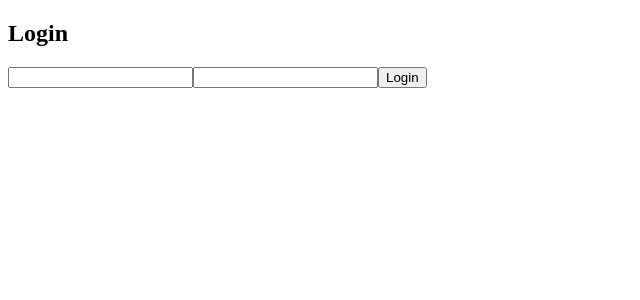
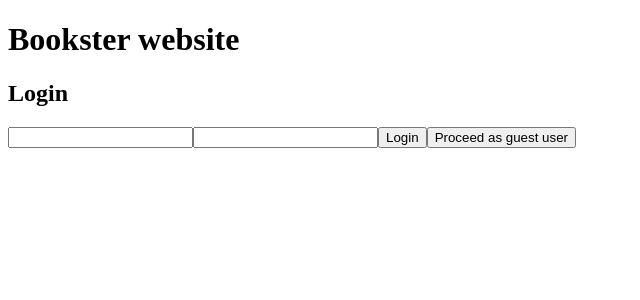
Before and after one commit to IsacZetterstrom/Bookster, a React (Create React App) app in the folder client/: page / in a window 1280 px wide. Shown: the top 300 px of the page, without its empty margins (0-640 px from the left). Built offline with nearby package versions, Linux system fonts and the light colour scheme.

Commit message:
Implemented: Header, dynamic login button, Components: added a customButton component, and header component.
Co-authored-by: Filip <Kettler-gamer@users.noreply.github.com>

```diff
--- a/client/src/App.js
+++ b/client/src/App.js
@@ -7,13 +7,30 @@
 import { BrowserRouter, Routes, Route } from "react-router-dom";
 import LoginPage from "./pages/LoginPage";
 import BookPage from "./pages/BookPage";
+import Header from "./components/Header";
 
 function App() {
   return (
     <BrowserRouter>
       <Routes>
-        <Route index element={<LoginPage />} />
-        <Route path="/library" element={<BookPage />} />
+        <Route
+          index
+          element={
+            <>
+              <Header />
+              <LoginPage />
+            </>
+          }
+        />
+        <Route
+          path="/library"
+          element={
+            <>
+              <Header />
+              <BookPage />
+            </>
+          }
+        />
       </Routes>
     </BrowserRouter>
   );
--- /dev/null
+++ b/client/src/components/Header.js
@@ -0,0 +1,41 @@
+import React from "react";
+import { useNavigate } from "react-router-dom";
+import { useState, useEffect } from "react";
+import jwtCheck from "../utils/jwtCheck";
+import CustomButton from "./abstract/CustomButton";
+
+function Header() {
+  const [showBtns, setShowBtns] = useState(false);
+  const [loggedIn, setLoggedIn] = useState(false);
+  const navigate = useNavigate();
+
+  function onSignOut() {
+    sessionStorage.clear();
+    navigate("/");
+  }
+
+  useEffect(() => {
+    setShowBtns(window.location.pathname === "/library");
+    setLoggedIn(jwtCheck());
+  });
+
+  return (
+    <header>
+      <h1>Bookster website</h1>
+      {showBtns &&
+        (loggedIn ? (
+          <CustomButton name="Sign out" type="button" onClick={onSignOut} />
+        ) : (
+          <CustomButton
+            name="Sign in"
+            type="button"
+            onClick={() => {
+              navigate("/");
+            }}
+          />
+        ))}
+    </header>
+  );
+}
+
+export default Header;
--- a/client/src/components/LoginForm.js
+++ b/client/src/components/LoginForm.js
@@ -8,10 +8,12 @@ import React from "react";
 import fetchJson from "../utils/fetchJson";
 import { useState } from "react";
 import InputField from "./abstract/inputField";
+import { useNavigate } from "react-router-dom";
 
 function LoginForm() {
   const [username, setUsername] = useState("");
   const [password, setPassword] = useState("");
+  const navigate = useNavigate();
 
   async function loginUser(e) {
     e.preventDefault();
@@ -27,6 +29,7 @@ function LoginForm() {
     if (response.status < 400) {
       const data = await response.json();
       sessionStorage.setItem("jwtToken", data.accessToken);
+      navigate("/library");
     } else {
       console.log(await response.text());
     }
@@ -47,6 +50,13 @@ function LoginForm() {
       <button data-testid="loginBtn" type="submit">
         Login
       </button>
+      <button
+        data-testid="guestBtn"
+        onClick={() => {
+          navigate("/library");
+        }}>
+        Proceed as guest user
+      </button>
     </form>
   );
 }
--- /dev/null
+++ b/client/src/components/abstract/CustomButton.js
@@ -0,0 +1,11 @@
+import React from "react";
+
+function CustomButton({ name, onClick, type }) {
+  return (
+    <button type={type} onClick={onClick}>
+      {name}
+    </button>
+  );
+}
+
+export default CustomButton;
--- a/client/src/pages/LoginPage.js
+++ b/client/src/pages/LoginPage.js
@@ -1,37 +1,21 @@
 /**
  * Author: Filip Blomqvist, Isac Zetterström
  * Date: 24e May
- * This component renders the login page
+ * This component renders the login page and prevents logged in users to navigate to loginpage
  */
 
 import React from "react";
-import { useState } from "react";
-import InputField from "../components/abstract/inputField";
-import fetchJson from "../utils/fetchJson";
 import LoginForm from "../components/LoginForm";
+import { useEffect } from "react";
+import { useNavigate } from "react-router-dom";
+import jwtCheck from "../utils/jwtCheck";
 
 function LoginPage() {
-  const [username, setUsername] = useState("");
-  const [password, setPassword] = useState("");
+  const navigate = useNavigate();
 
-  async function loginUser(e) {
-    e.preventDefault();
-    const response = await fetchJson(
-      "http://localhost:3001/auth/login",
-      "POST",
-      {
-        username,
-        password,
-      }
-    );
-
-    if (response.status < 400) {
-      const data = await response.json();
-      sessionStorage.setItem("jwtToken", data.accessToken);
-    } else {
-      console.log(await response.text());
-    }
-  }
+  useEffect(() => {
+    jwtCheck() && navigate("/library");
+  });
 
   return (
     <div>
--- /dev/null
+++ b/client/src/utils/jwtCheck.js
@@ -0,0 +1,11 @@
+/**
+ * Author: Filip Blomqvist, Isac Zetterström
+ * Date: 24e May
+ * This method checks if the user has a token in session storage.
+ */
+
+export default function jwtCheck() {
+  const token = sessionStorage.getItem("jwtToken");
+
+  return token !== null;
+}
```
